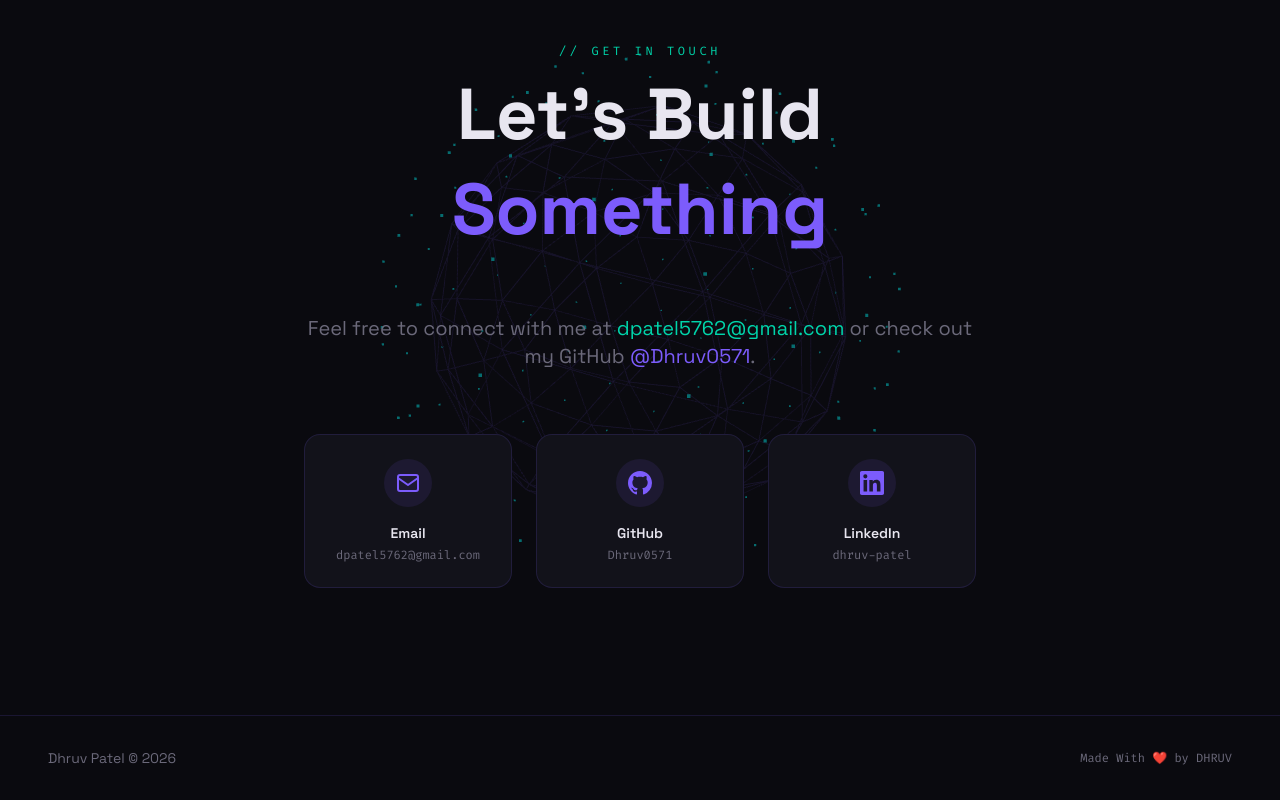
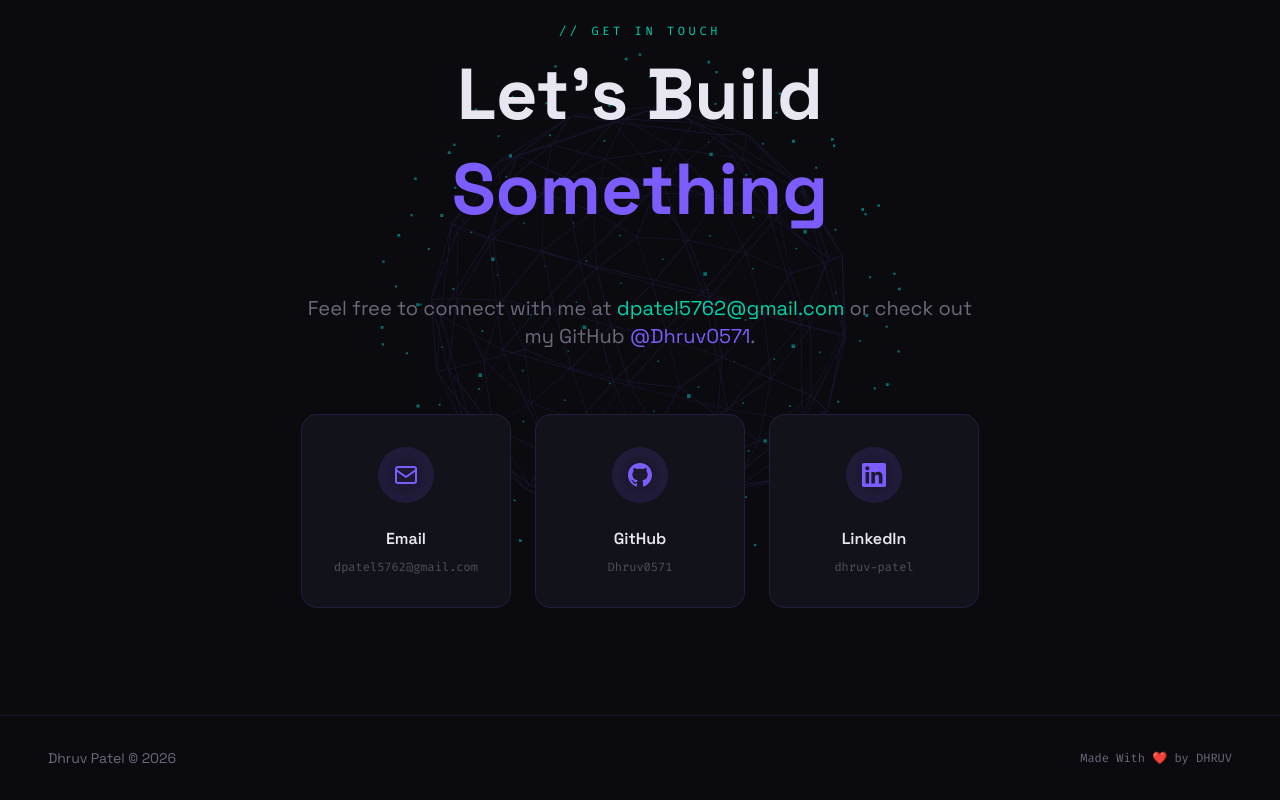
Before and after one commit to Dhruv0571/portfolio, a React (Vite) app: page / in a window 1280 px wide. Shown: the part 6114-6914 px from the top of the page. Built offline with nearby package versions, Linux system fonts and the light colour scheme.

Commit message:
UI: Enhance contact card hover animations with glow and icon effects

```diff
--- a/src/components/Contact.tsx
+++ b/src/components/Contact.tsx
@@ -142,25 +142,36 @@ export default function Contact() {
               href={c.href}
               target={c.href.startsWith('http') ? '_blank' : undefined}
               rel={c.href.startsWith('http') ? 'noopener noreferrer' : undefined}
-              className="contact-card p-6 rounded-2xl border text-center transition-all duration-300 hover:scale-105 hover:border-[var(--accent-purple)] group"
+              className="contact-card p-8 rounded-2xl border text-center transition-all duration-500 hover:scale-[1.03] hover:border-[var(--accent-purple)] group relative overflow-hidden"
               style={{
                 background: 'var(--bg-card)',
                 borderColor: 'var(--border-subtle)',
+                boxShadow: '0 0 0 rgba(124,92,252,0)',
+              }}
+              onMouseEnter={(e) => {
+                e.currentTarget.style.boxShadow = '0 10px 40px -10px rgba(124,92,252,0.3)';
+              }}
+              onMouseLeave={(e) => {
+                e.currentTarget.style.boxShadow = '0 0 0 rgba(124,92,252,0)';
               }}
             >
               <div
-                className="w-12 h-12 mx-auto mb-4 rounded-full flex items-center justify-center transition-colors duration-300"
+                className="w-14 h-14 mx-auto mb-6 rounded-full flex items-center justify-center transition-all duration-500 group-hover:scale-110 group-hover:rotate-6"
                 style={{
                   background: 'rgba(124,92,252,0.1)',
                   color: 'var(--accent-purple)',
+                  boxShadow: 'inset 0 0 20px rgba(124,92,252,0.1)',
                 }}
               >
                 {c.icon}
               </div>
-              <p className="text-sm font-semibold mb-1">{c.label}</p>
-              <p className="text-xs" style={{ color: 'var(--text-muted)', fontFamily: "'Fira Code', monospace" }}>
+              <p className="text-base font-semibold mb-2 transition-colors duration-300 group-hover:text-[var(--accent-purple)]">{c.label}</p>
+              <p className="text-xs opacity-70 transition-opacity duration-300 group-hover:opacity-100" style={{ color: 'var(--text-muted)', fontFamily: "'Fira Code', monospace" }}>
                 {c.value}
               </p>
+
+              {/* Subtle hover gradient overlay */}
+              <div className="absolute inset-0 bg-gradient-to-br from-[var(--accent-purple)] to-transparent opacity-0 group-hover:opacity-[0.03] transition-opacity duration-500 pointer-events-none" />
             </a>
           ))}
         </div>
```
